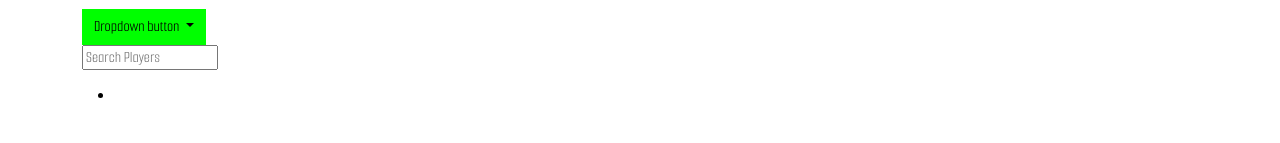
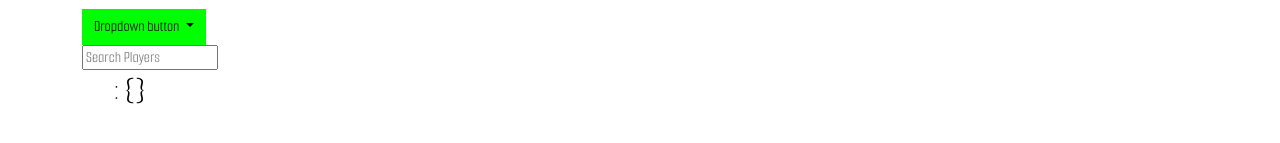
Before and after one commit to mikeyfennelly1/statmann, a Vue app: page / in a window 1280 px wide. Shown: the part 217-360 px from the top of the page. Built offline with nearby package versions, Linux system fonts and the light colour scheme; no server answers.

Commit message:
playerID comes with search

```diff
--- a/src/components/SearchBarItem.vue
+++ b/src/components/SearchBarItem.vue
@@ -1,9 +1,8 @@
 <template>
     <div class="container border border-dark">
         <input type="text" placeholder="Search Players" v-model="searchTerm" @input="searchPlayers()">
-        <p>{{ searchTerm }}</p>
-        <ul>
-            <li >{{ playersFullName }}</li>
+        <ul style="background-color: black;" class="border bg-dark">
+            <li style="font-size: xx-large; list-style-type: none;" class="bg-dark">{{ playersFullName }}: {{playerID}}</li>
         </ul>
     </div>
 </template>
@@ -16,6 +15,7 @@ export default {
         return {
             searchTerm: '',
             playersFullName: '',
+            playerID: {type: Number},
         }
     },
         methods: {
@@ -28,7 +28,7 @@ export default {
                 })
                 this.players = players.data[0]
                 this.playersFullName = this.players["full_name"]
-                console.log(this.playersFullName)
+                this.playerID = this.players["id"]
             } catch (error) {
                 console.error(error)
             }
--- a/src/components/sidebar.vue
+++ b/src/components/sidebar.vue
@@ -5,9 +5,9 @@
             Dropdown button
         </button>
         <ul class="dropdown-menu">
-            <li><a style="background-color: red;"  class="dropdown-item bg-secondary" href="#">Action</a></li>
-            <li><a style="background-color: red;"  class="dropdown-item bg-secondary" href="#">Another action</a></li>
-            <li><a style="background-color: red;"  class="dropdown-item bg-secondary" href="#">Something else here</a></li>
+            <li><a class="dropdown-item bg-secondary" href="#">Action</a></li>
+            <li><a class="dropdown-item bg-secondary" href="#">Another action</a></li>
+            <li><a class="dropdown-item bg-secondary" href="#">Something else here</a></li>
         </ul>
         </div>
 
```
Also changed, not shown: src/App.vue (+2 -12 lines).
